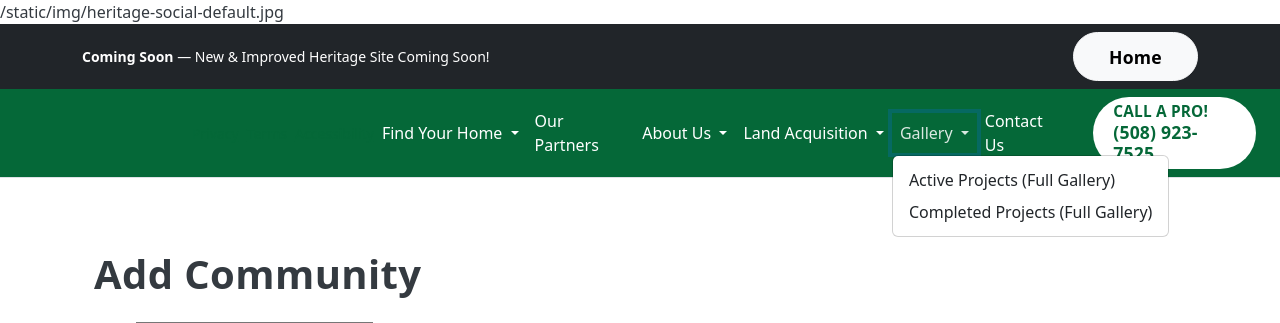
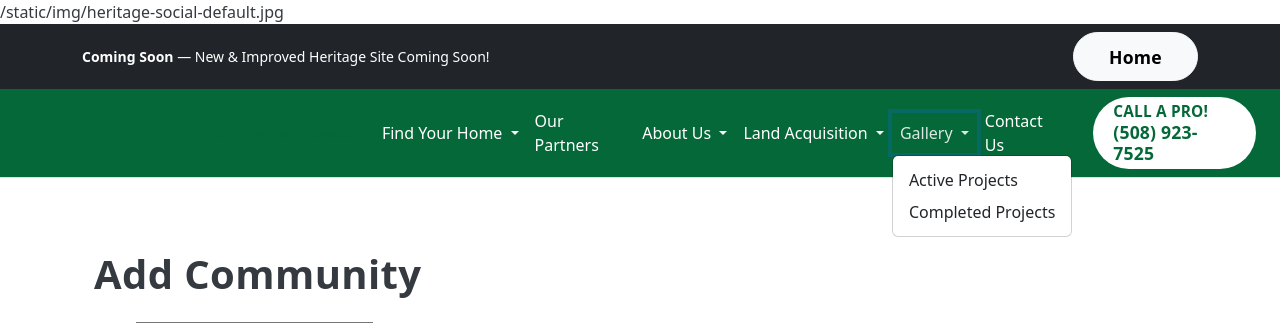
Before and after one commit to mprovost129/HeritageRCH, a Django app: page /employee-portal/communities/add/ in a window 1280 px wide, after a click on "Gallery". Shown: the top 323 px of the page. Run offline with Django 5.2, Linux system fonts and the light colour scheme; a user stored in the database is signed in; data comes from the database, SQL or seed files in the repository; parts of the project's set-up code (start-up, migrations or seed data) failed here and were passed over; some libraries are stand-ins or nearby versions.

Commit message:
Some changes

```diff
--- a/templates/includes/_header.html
+++ b/templates/includes/_header.html
@@ -94,8 +94,8 @@
               Gallery
             </a>
             <ul class="dropdown-menu" aria-labelledby="galleryDropdown">
-              <li><a class="dropdown-item" href="/gallery/">Active Projects (Full Gallery)</a></li>
-              <li><a class="dropdown-item" href="/completed-projects/">Completed Projects (Full Gallery)</a></li>
+              <li><a class="dropdown-item" href="/gallery/">Active Projects</a></li>
+              <li><a class="dropdown-item" href="/completed-projects/">Completed Projects</a></li>
             </ul>
           </li>
 
```
